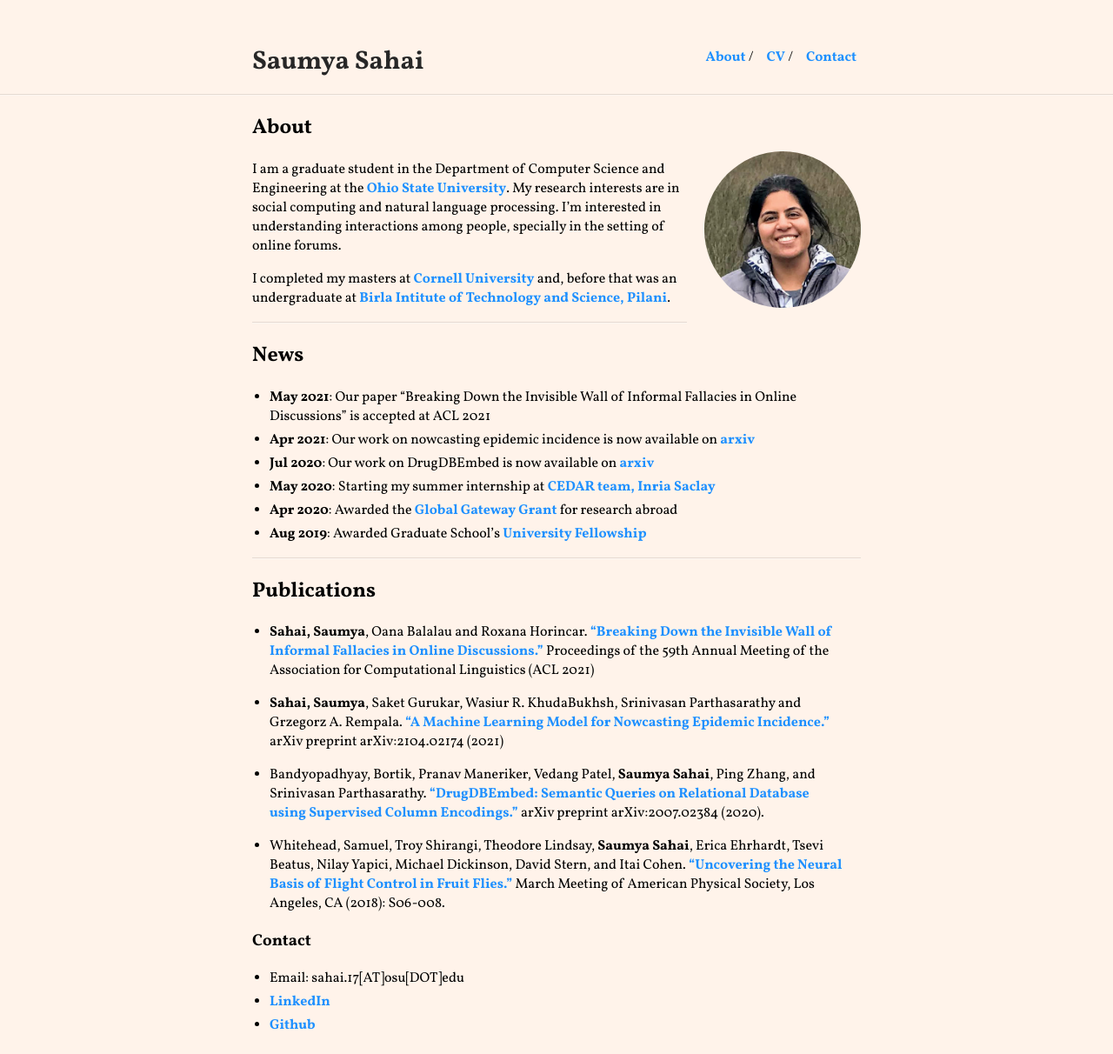
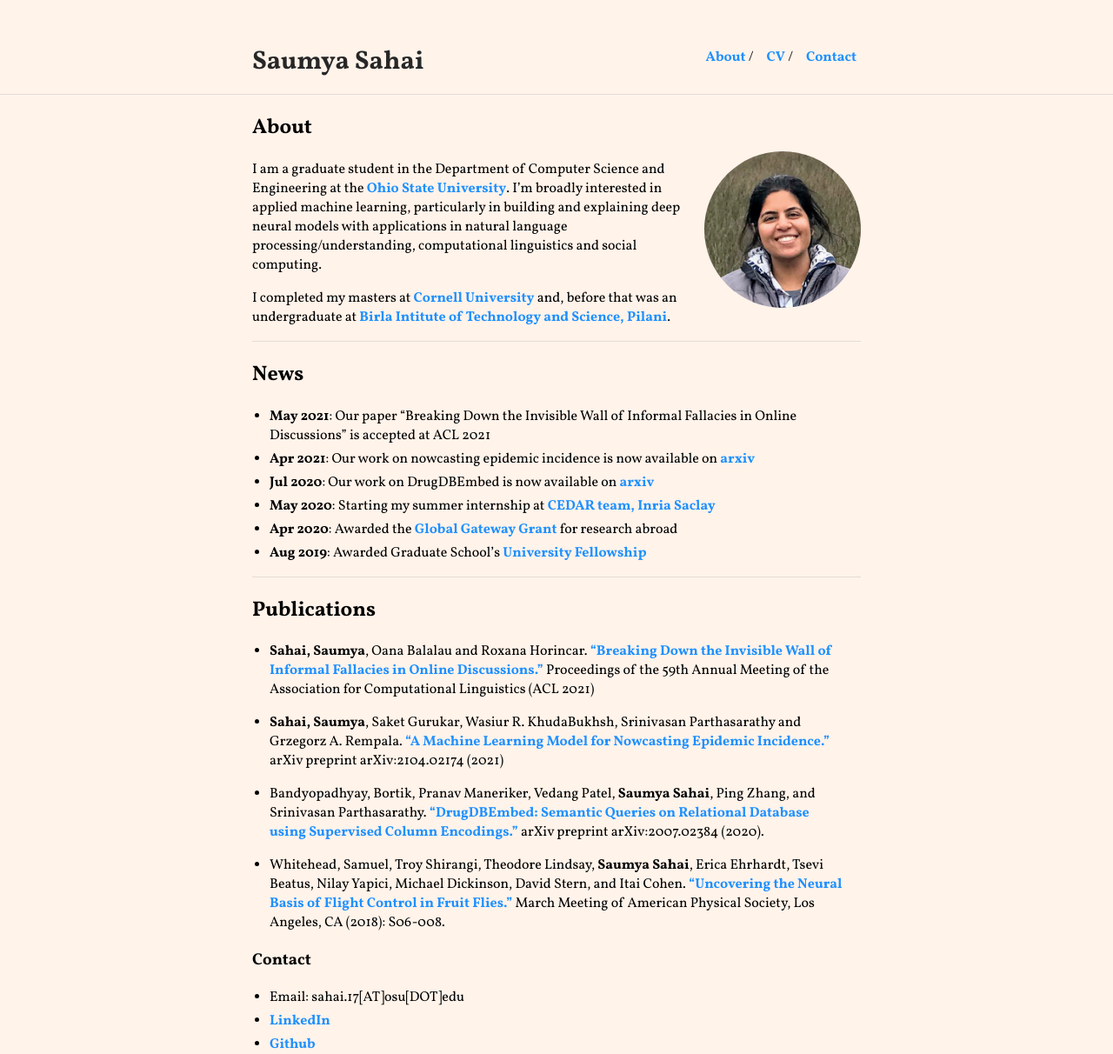
Before and after one commit to sahaisaumya/sahaisaumya.github.io, a Jekyll site: the page built from index.md, in a window 1280 px wide. Shown: the whole page at 87% size. Built offline with Jekyll 4.4.1, drawn with Linux system fonts in a browser that asks for light colours; our own code applies the rules of GitHub Pages for plain Markdown files; before the commit the page ends 1190 px from its top, so only the background shows below that.

Commit message:
update desc

```diff
--- a/index.md
+++ b/index.md
@@ -6,7 +6,7 @@ layout: default
 
 <img class="profile-picture" src="photo2.jpeg">
 
-I am a graduate student in the Department of Computer Science and Engineering at the [Ohio State University](https://www.osu.edu/). My research interests are in social computing and natural language processing. I'm interested in understanding interactions among people, specially in the setting of online forums.
+I am a graduate student in the Department of Computer Science and Engineering at the [Ohio State University](https://www.osu.edu/). I'm broadly interested in applied machine learning, particularly in building and explaining deep neural models with applications in natural language processing/understanding, computational linguistics and social computing.
 
 I completed my masters at [Cornell University](https://www.cornell.edu/) and, before that was an undergraduate at [Birla Intitute of Technology and Science, Pilani](https://www.bits-pilani.ac.in/).
 
```
